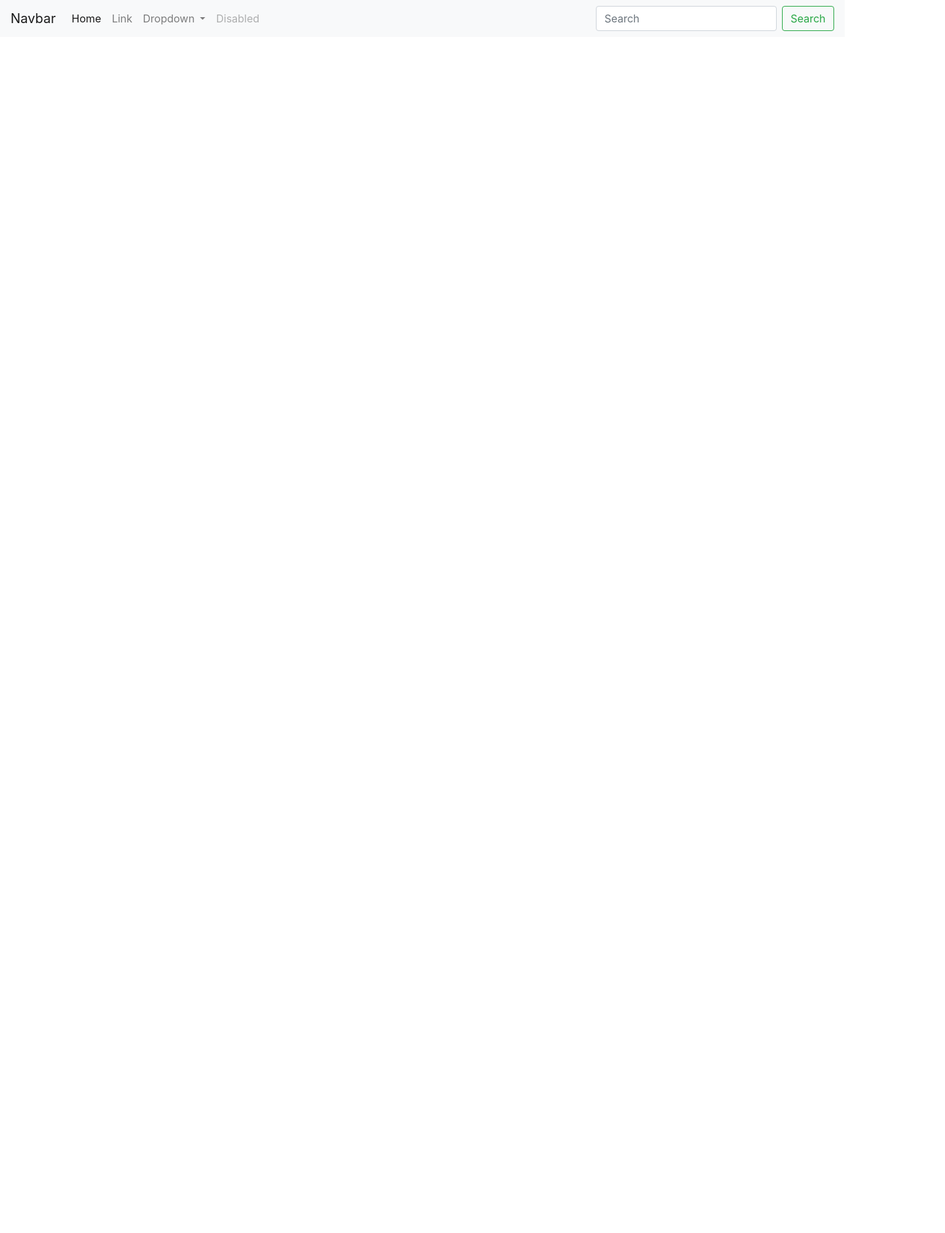
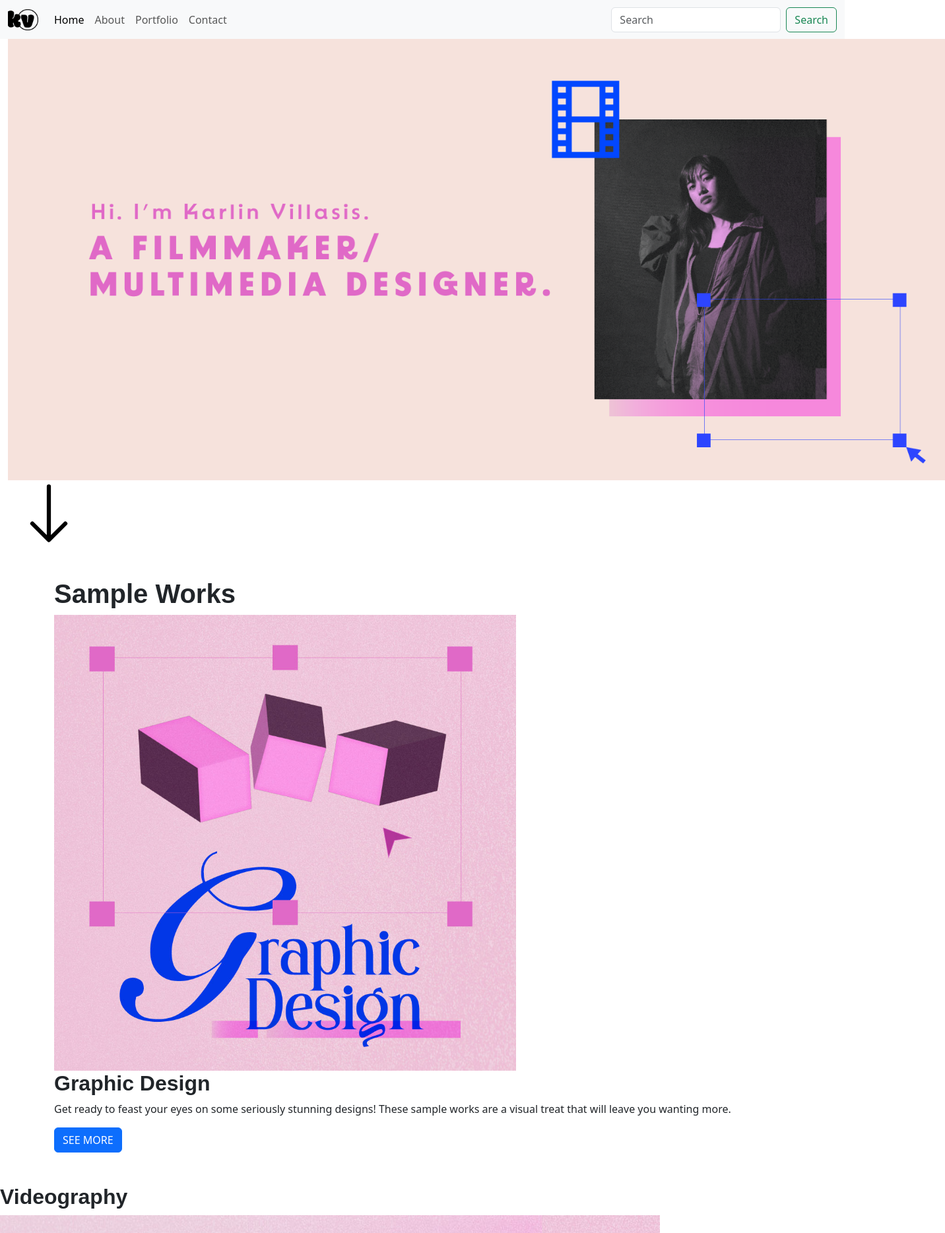
Before and after one commit to karlinvillasis/portfolio, a plain HTML site: page index.html in a window 1280 px wide. Shown: the top 1869 px of the page at 66% size, 1432 px wide, since content can reach past the window. Before the commit the page ends 800 px from the top, so only its background shows below. Drawn offline with nearby package versions, Linux system fonts and the light colour scheme; files that its build step writes are made by us from their sources; a web font is replaced by a local one.

Commit message:
Adds About page

```diff
--- a/css/main.css
+++ b/css/main.css
@@ -0,0 +1,16 @@
+img-fluid {
+    max-width: 100%;
+    height: auto;
+}
+
+.row {
+    display: flex;
+    flex-wrap: wrap;
+}
+
+
+h1, h2 {
+    font-family: "bd-supper", sans-serif;
+    font-weight: 700;
+    font-style: normal;
+}
--- a/index.html
+++ b/index.html
@@ -4,8 +4,17 @@
     <meta charset="UTF-8">
     <meta http-equiv="X-UA-Compatible" content="IE=edge">
     <meta name="viewport" content="width=device-width, initial-scale=1.0">
-   <!-- Linking Bootstrap -->
-    <link rel="stylesheet" href="https://cdn.jsdelivr.net/npm/bootstrap@4.0.0/dist/css/bootstrap.min.css" integrity="sha384-Gn5384xqQ1aoWXA+058RXPxPg6fy4IWvTNh0E263XmFcJlSAwiGgFAW/dAiS6JXm" crossorigin="anonymous">
+
+    <!-- Bootstrap CSS -->
+    <link href="https://cdn.jsdelivr.net/npm/bootstrap@5.3.0-alpha1/dist/css/bootstrap.min.css" rel="stylesheet" integrity="sha384-GLhlTQ8iRABdZLl6O3oVMWSktQOp6b7In1Zl3/Jr59b6EGGoI1aFkw7cmDA6j6gD" crossorigin="anonymous">
+    <link rel="stylesheet" href="https://cdn.jsdelivr.net/npm/bootstrap-icons@1.10.3/font/bootstrap-icons.css">
+
+    <!-- Own styles -->
+    <link rel="stylesheet" href="css/main.min.css">
+
+    <!-- Bootstrap JS -->
+    <script async src="https://cdn.jsdelivr.net/npm/bootstrap@5.3.0-alpha1/dist/js/bootstrap.bundle.min.js" integrity="sha384-w76AqPfDkMBDXo30jS1Sgez6pr3x5MlQ1ZAGC+nuZB+EYdgRZgiwxhTBTkF7CXvN" crossorigin="anonymous"></script>
+
 
     <!-- Linking Adobe Font -->
     <link rel="stylesheet" href="https://use.typekit.net/dyt1xsf.css">
@@ -14,42 +23,121 @@
 </head>
 <body>
     <header>
-        <nav class="navbar navbar-expand-lg navbar-light bg-light">
-            <a class="navbar-brand" href="#">Navbar</a>
-            <button class="navbar-toggler" type="button" data-toggle="collapse" data-target="#navbarSupportedContent" aria-controls="navbarSupportedContent" aria-expanded="false" aria-label="Toggle navigation">
+        <nav class="navbar navbar-expand-lg bg-body-tertiary">
+            <div class="container-fluid">
+                <a class="navbar-brand" href="index.html">
+                    <img src="images/kv-logo-black.png" alt="Logo" width="46" height="40" class="d-inline-block align-text-top img-fluid">
+                  </a>
+              <button class="navbar-toggler" type="button" data-bs-toggle="collapse" data-bs-target="#navbarSupportedContent" aria-controls="navbarSupportedContent" aria-expanded="false" aria-label="Toggle navigation">
                 <span class="navbar-toggler-icon"></span>
               </button>
-
               <div class="collapse navbar-collapse" id="navbarSupportedContent">
-              <ul class="navbar-nav mr-auto">
-                <li class="nav-item active">
-                  <a class="nav-link" href="#">Home <span class="sr-only">(current)</span></a>
+                <ul class="navbar-nav me-auto mb-2 mb-lg-0">
+                  <li class="nav-item">
+                    <a class="nav-link active" aria-current="page" href="#">Home</a>
                   </li>
                   <li class="nav-item">
-                  <a class="nav-link" href="#">Link</a>
+                    <a class="nav-link" href="about.html">About</a>
                   </li>
-                <li class="nav-item dropdown">
-                  <a class="nav-link dropdown-toggle" href="#" id="navbarDropdown" role="button" data-toggle="dropdown" aria-haspopup="true" aria-expanded="false">
-                    Dropdown
-                  </a>
-                  <div class="dropdown-menu" aria-labelledby="navbarDropdown">
-                    <a class="dropdown-item" href="#">Action</a>
-                    <a class="dropdown-item" href="#">Another action</a>
-                    <div class="dropdown-divider"></div>
-                    <a class="dropdown-item" href="#">Something else here</a>
+
+                  <li class="nav-item">
+                    <a class="nav-link" href="portfolio.html">Portfolio</a>
+                  </li>
+
+                  <li class="nav-item">
+                    <a class="nav-link" href="contact.html">Contact</a>
+                  </li>
+
+                </ul>
+                <form class="d-flex" role="search">
+                  <input class="form-control me-2" type="search" placeholder="Search" aria-label="Search">
+                  <button class="btn btn-outline-success" type="submit">Search</button>
+                </form>
               </div>
-                </li>
-                <li class="nav-item">
-                  <a class="nav-link disabled" href="#">Disabled</a>
-                </li>
-              </ul>
-              <form class="form-inline my-2 my-lg-0">
-                <input class="form-control mr-sm-2" type="search" placeholder="Search" aria-label="Search">
-                <button class="btn btn-outline-success my-2 my-sm-0" type="submit">Search</button>
-              </form>
             </div>
           </nav>
     </header>
 
+    <main>
+        <section role="banner" class="banner container-fluid">
+            <div class="hero-container">
+                <img src="images/hero-image.png" alt="karlin villasis filmmaker multimedia designer img-fluid" width="1420">
+            </div>
+            <div class="down-button container-fluid">
+                <a href="#content">
+                    <img src="images/arrow-down.svg" alt="arrow down" width="100">
+                </a>
+            </div>
+        </section>
+
+        <section id="graphicdesign" class="graphic-design container-fluid py-5">
+            <div class="container">
+                <div class="row">
+                    <div class="col-md">
+                        <h1>Sample Works</h1>
+                                <div class="gd-image">
+                                <img class="img-fluid" src="images/graphic-design-cover.jpg" alt="graphic design section cover" width="700">
+                        <div class="col-md">
+                                <h2>Graphic Design</h2>
+                                <p>
+                                Get ready to feast your eyes on some seriously stunning designs! These  sample works are a visual treat that will leave you wanting more.
+                                </p>
+                                <button class="btn btn-primary" type="submit">SEE MORE</button>
+                        </div>
+                    </div>
+                </div>
+             </div>
+        </section>
+
+            <div class="videography">
+                <h2>Videography</h2>
+                <div class="vid-image">
+                    <img src="images/video-cover.jpg" alt="videography cover photo">
+                </div>
+                <p>
+                    Lights, camera, action! Get ready to be transported to another world with these videos ranging from digital ads, event coverage, and corporate videos.
+                </p>
+                <button class="btn btn-primary" type="submit">SEE MORE</button>
+            </div>
+
+            <div class="photography">
+                <h2>Photography</h2>
+                <div class="photo-image">
+                    <img src="images/photo-cover-wide.png" alt="">
+                </div>
+                <p>
+                    A visual feast that will leave you feeling inspired and awestruck. So come take a journey through the lens and prepare to be amazed!
+                </p>
+                <button class="btn btn-primary" type="submit">SEE MORE</button>
+            </div>
+    </main>
+
+    <footer>
+        <div kv-logo>
+            <img src="images/kv-logo-blue.png" alt="kv logo blue" width="190">
+        </div>
+        <p>	&#169; 2023 Karlin Villasis. All Rights Reserved.</p>
+        <div class="footer-links">
+            <a href="index.html">HOME</a>
+            <a href="about">ABOUT</a>
+            <a href="portfolio.html">PORTFOLIO</a>
+            <a href="contact.html">CONTACT</a>
+        </div>
+
+        <div class="socials">
+            <h3>FOLLOW ME ON SOCIAL MEDIA</h3>
+            <a href="https://www.instagram.com">
+                <img src="images/ig-icon.png" alt="instagram icon" width="100">
+            </a>
+            <a href="https://www.twitter.com">
+                <img src="images/tw-icon.png" alt="twitter icon" width="100">
+            </a>
+            <a href="https://www.facebook.com">
+                <img src="images/fb-icon.png" alt="facebook icon" width="100">
+            </a>
+
+        </div>
+    </footer>
+
 </body>
 </html>
```
Also changed, not shown: about.html (+135 -0 lines), images/about-karlin.png (added), images/arrow-down.svg (added), images/fb-icon.png (added), images/graphic-design-cover.jpg (added), images/hero-image.png (added), images/ig-icon.png (added), images/kv-logo-black.png (added), images/kv-logo-blue.png (added), images/photo-cover-wide.png (added), images/tw-icon.png (added), images/video-cover.jpg (added), portfolio.html (added), 2 other files. Lines whose indentation alone changed are shown as unchanged.
